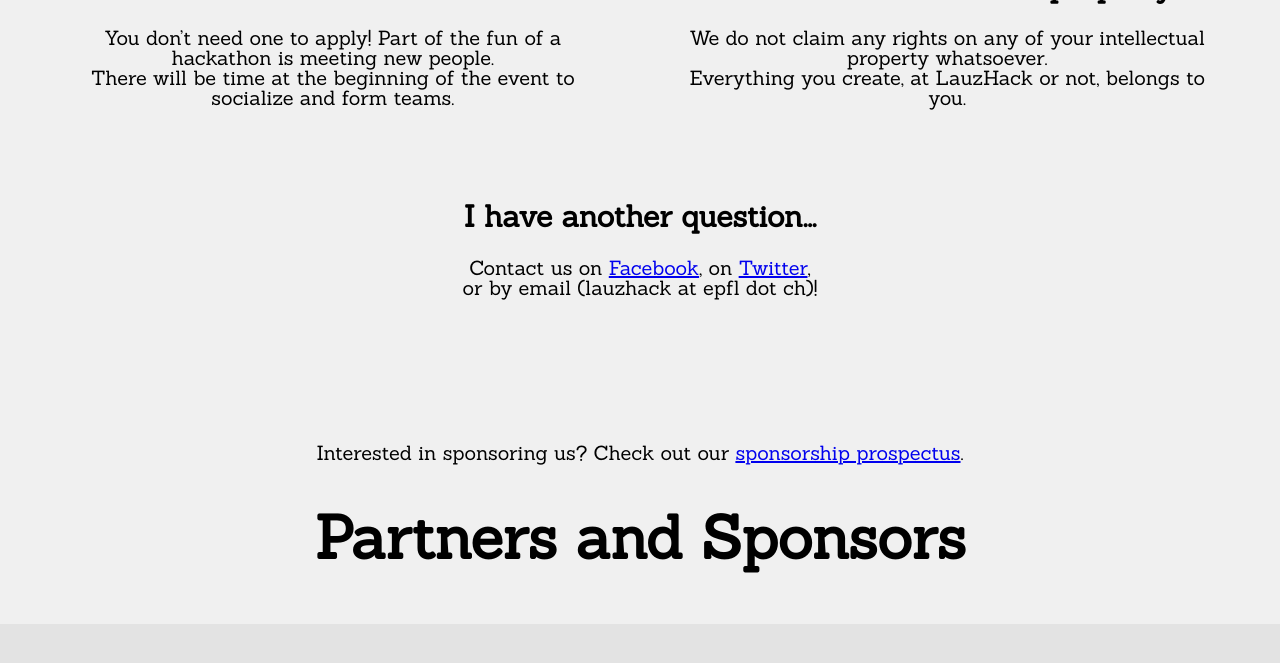
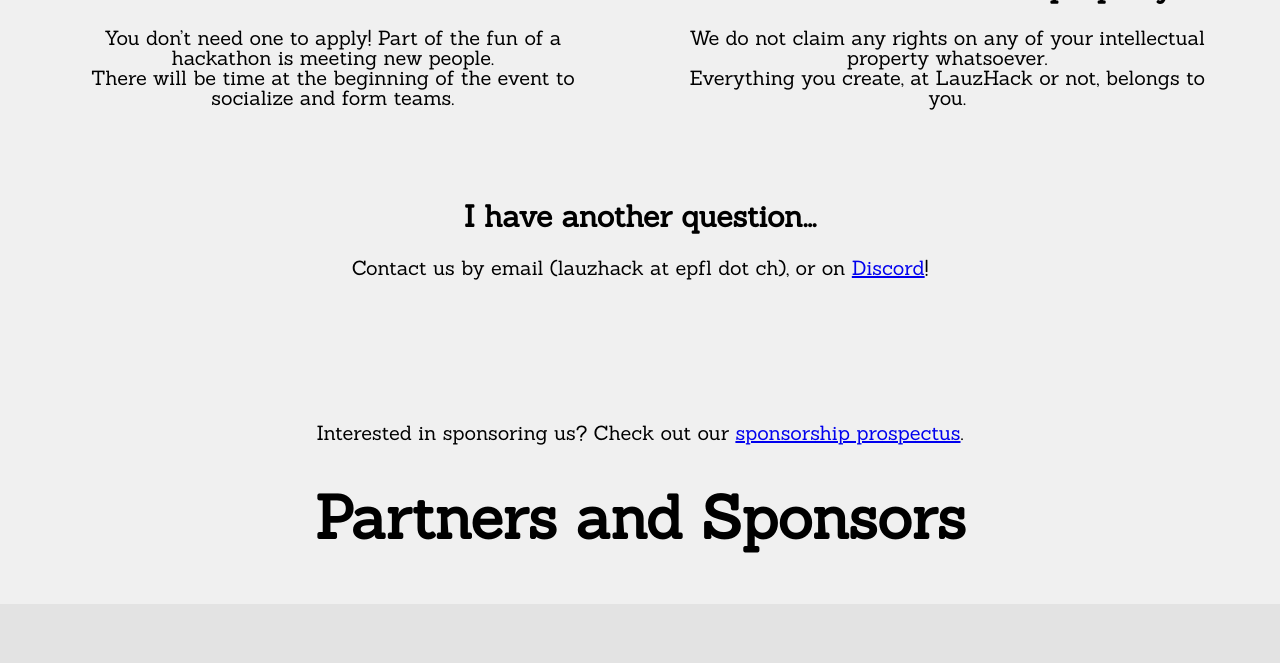
Before and after one commit to LauzHack/LauzHack.github.io, a Jekyll site: the page built from index.html, in a window 1280 px wide and 900 px high, scrolled down 2966 px. Shown: the top 663 px of the window. Built offline with Jekyll 4.4.1, drawn with Linux system fonts in a browser that asks for light colours.

Commit message:
Switch preferred contact method

```diff
--- a/index.html
+++ b/index.html
@@ -84,14 +84,10 @@ layout: default
       {% endfor %}
       <div class="item-generic">
         <h2>I have another question...</h2>
-        <p>Contact us on <a href="https://facebook.com/{{ site.data.info.facebook }}"
-                            rel="noreferrer">Facebook</a>,
-          {% if site.data.info.twitter %}
-            on <a href="https://twitter.com/{{ site.data.info.twitter }}"
-                  rel="noreferrer">Twitter</a>,
-          {% endif %}
-          <br>
-          or by email ({{ site.data.info.email }})!</p>
+        <p>
+          Contact us by email ({{ site.data.info.email }}),
+          or on <a href="{{ site.data.info.discord }}">Discord</a>!
+        </p>
     </div>
   {% endif %}
 </section>
```
